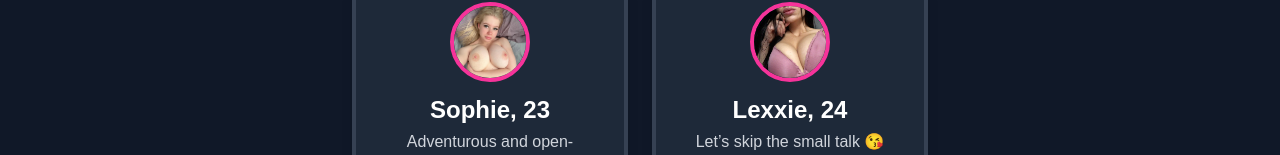
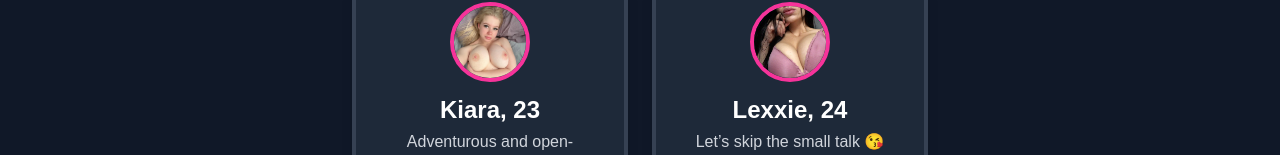
Before and after one commit to abduljalal-s/CasualCrave, a Next.js app: page /explore in a window 1280 px wide. Shown: the part 342-497 px from the top of the page. Built offline with nearby package versions, Linux system fonts and the light colour scheme; no server answers; sample sign-in values are in the browser's storage.

Commit message:
update05

```diff
--- a/app/explore/page.tsx
+++ b/app/explore/page.tsx
@@ -65,11 +65,11 @@ export default function Explore() {
 
   const profiles = [
     {
-      name: "Sophie",
+      name: "Kiara",
       age: 23,
       desc: "Adventurous and open-minded. Let’s vibe 🌙",
       image: "/images/profile1.jpg",
-      telegram: "sophied699",
+      telegram: "kiara77990",
     },
     {
       name: "Lexxie",
```
